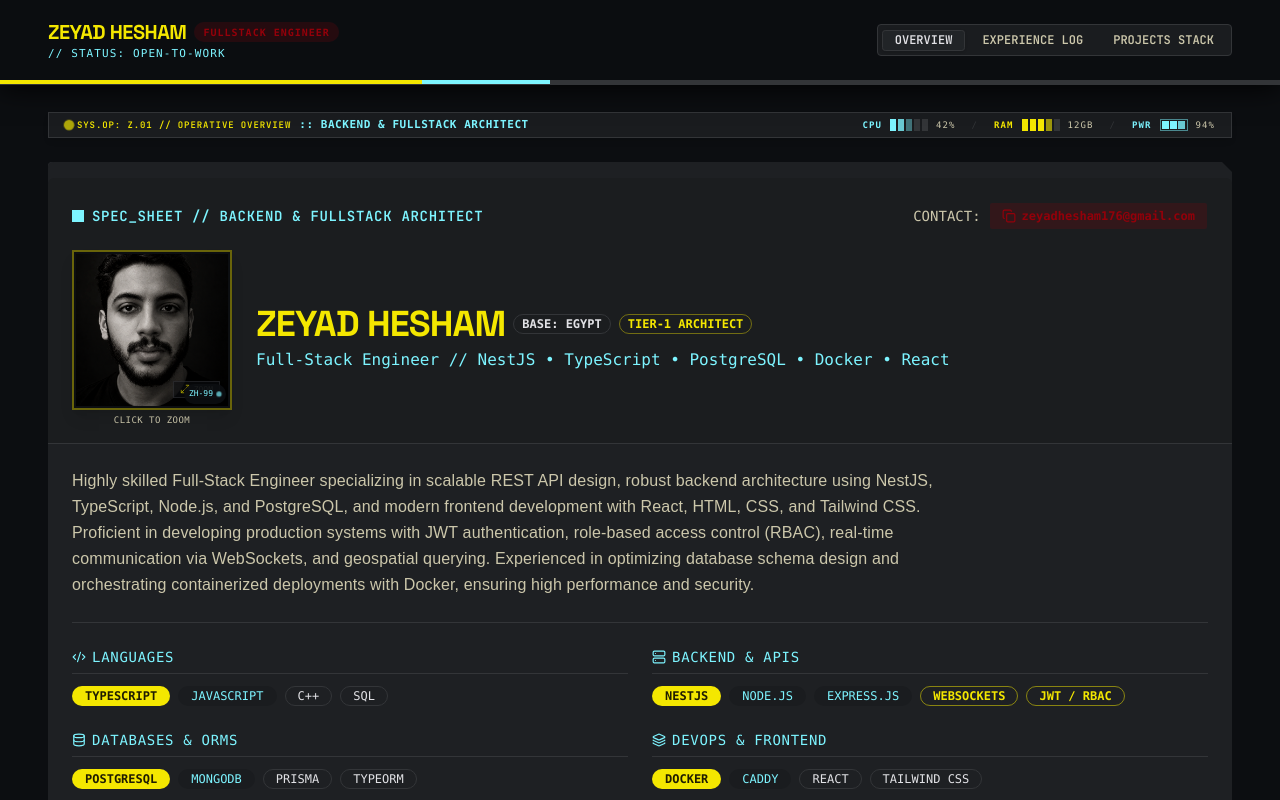
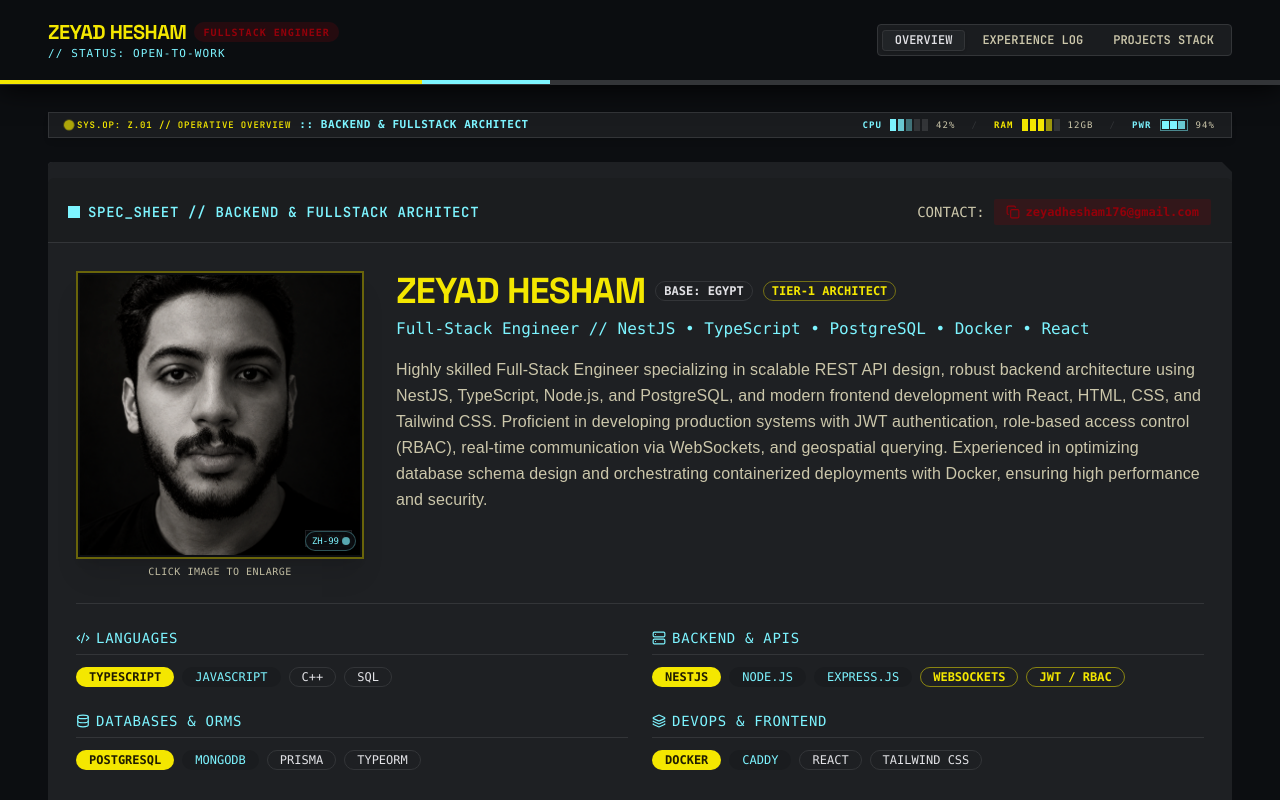
Before and after one commit to 0xZeyad11/portfolio, a React (Vite) app: page / in a window 1280 px wide. Shown: the top 800 px of the page. Built offline with nearby package versions, Linux system fonts and the light colour scheme; a web font is replaced by a local one.

Commit message:
feat: expand profile picture to prominent w-72 h-72 alongside bio dossier

```diff
--- a/src/components/sections/overview/OverviewSection.tsx
+++ b/src/components/sections/overview/OverviewSection.tsx
@@ -30,10 +30,9 @@ export const OverviewSection: React.FC = () => {
     <section id="overview" className="scroll-mt-28 w-full mb-space-xl">
       <Card className="bg-surface-container border-border clip-chamfer shadow-xl flex flex-col justify-between">
         <div>
-          {/* Top Header with Compact Avatar & Spec Details */}
-          <CardHeader className="bg-surface-container-low/70 border-b border-border p-5 sm:p-6 pb-6">
-            {/* Top metadata strip */}
-            <div className="flex flex-wrap items-center justify-between gap-space-sm mb-4">
+          {/* Top metadata strip */}
+          <CardHeader className="bg-surface-container-low/70 border-b border-border p-4 sm:p-5">
+            <div className="flex flex-wrap items-center justify-between gap-space-sm">
               <div className="flex items-center gap-2">
                 <span className="w-3 h-3 bg-secondary-foreground inline-block"></span>
                 <span className="font-label-md font-bold uppercase tracking-wider text-secondary-foreground">
@@ -64,12 +63,14 @@ export const OverviewSection: React.FC = () => {
                 </Tooltip>
               </div>
             </div>
+          </CardHeader>
 
-            {/* Compact Avatar + Identity Section */}
-            <div className="flex flex-col sm:flex-row items-start sm:items-center gap-6">
-              {/* Profile Picture with HUD frame */}
+          {/* Unified Profile Body: Large Photo on Left, Full Details & Bio on Right */}
+          <CardContent className="p-5 sm:p-6 lg:p-7 space-y-6">
+            <div className="flex flex-col md:flex-row items-center md:items-start gap-6 lg:gap-8">
+              {/* Prominent Profile Picture Frame */}
               <div className="relative group shrink-0">
-                <div className="w-32 h-32 sm:w-36 sm:h-36 lg:w-40 lg:h-40 rounded-none border-2 border-primary/40 bg-surface-container-lowest overflow-hidden shadow-lg relative p-0.5 group-hover:border-primary transition-colors">
+                <div className="w-56 h-56 sm:w-64 sm:h-64 lg:w-72 lg:h-72 rounded-none border-2 border-primary/40 bg-surface-container-lowest overflow-hidden shadow-xl relative p-0.5 group-hover:border-primary transition-colors">
                   <ZoomableImage
                     src={profilePic}
                     alt={`${PROFILE_INFO.name} Profile`}
@@ -79,24 +80,24 @@ export const OverviewSection: React.FC = () => {
                     wrapperClassName="w-full h-full"
                   />
                   {/* Corner HUD accent */}
-                  <div className="absolute bottom-0 right-0 pointer-events-none p-1">
+                  <div className="absolute bottom-0 right-0 pointer-events-none p-1.5">
                     <Badge
                       variant="secondary"
-                      className="bg-surface-container-lowest/90 text-[8px] font-mono text-secondary-foreground px-1 py-0 flex items-center gap-1"
+                      className="bg-surface-container-lowest/90 text-[9px] font-mono text-secondary-foreground px-1.5 py-0.5 flex items-center gap-1 border border-secondary-foreground/30"
                     >
                       {PROFILE_INFO.operativeId}
-                      <span className="w-1 h-1 bg-secondary-foreground animate-ping rounded-full inline-block"></span>
+                      <span className="w-1.5 h-1.5 bg-secondary-foreground animate-ping rounded-full inline-block"></span>
                     </Badge>
                   </div>
                 </div>
-                <span className="block text-center font-mono text-[9px] text-muted-foreground mt-1 tracking-wider">
-                  CLICK TO ZOOM
+                <span className="block text-center font-mono text-[10px] text-muted-foreground mt-1.5 tracking-wider">
+                  CLICK IMAGE TO ENLARGE
                 </span>
               </div>
 
-              {/* Name, Role & Clearance Badges */}
-              <div className="flex-1 flex flex-col justify-center">
-                <div className="flex flex-wrap items-center gap-2 mb-1">
+              {/* Name, Roles, Clearance & Bio Dossier */}
+              <div className="flex-1 flex flex-col justify-start w-full">
+                <div className="flex flex-wrap items-center gap-2.5 mb-1.5">
                   <CardTitle className="font-headline-lg text-2xl sm:text-3xl lg:text-4xl uppercase font-bold tracking-tight text-primary">
                     {PROFILE_INFO.name}
                   </CardTitle>
@@ -114,19 +115,17 @@ export const OverviewSection: React.FC = () => {
                   </Badge>
                 </div>
 
-                <CardDescription className="font-title-md text-sm sm:text-base text-secondary-foreground font-mono">
+                <CardDescription className="font-title-md text-sm sm:text-base text-secondary-foreground font-mono mb-4">
                   {PROFILE_INFO.role} // NestJS • TypeScript • PostgreSQL • Docker • React
                 </CardDescription>
+
+                <p className="font-body-lg text-body-md sm:text-body-lg text-muted-foreground leading-relaxed">
+                  {PROFILE_INFO.bio}
+                </p>
               </div>
             </div>
-          </CardHeader>
 
-          <CardContent className="p-5 sm:p-6 pt-6 space-y-6">
-            <p className="font-body-lg text-body-lg text-muted-foreground max-w-4xl leading-relaxed">
-              {PROFILE_INFO.bio}
-            </p>
-
-            <Separator className="bg-border" />
+            <Separator className="bg-border mt-2" />
 
             {/* Skills Matrix with Shadcn Badges */}
             <SkillsMatrix />
```
